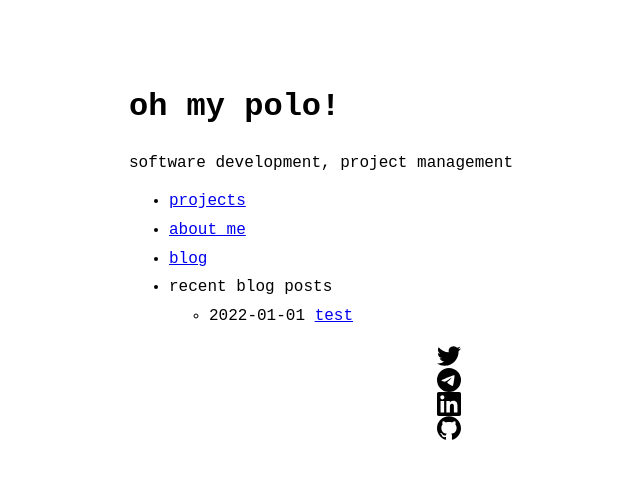
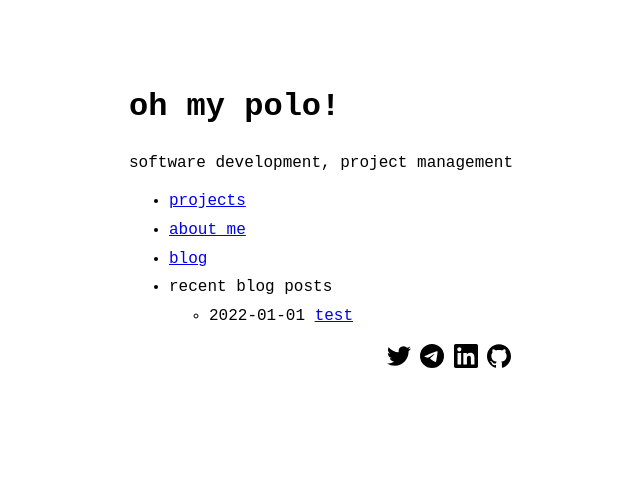
Before and after one commit to polo7/polo7.github.io, a Jekyll site: the page built from index.md, in a window 1280 px wide. Shown: the top 479 px of the page, without its empty margins (191-831 px from the left). Built offline with Jekyll 4.4.1, drawn with Linux system fonts in a browser that asks for light colours.

Commit message:
Update home.html

```diff
--- a/_layouts/home.html
+++ b/_layouts/home.html
@@ -13,8 +13,8 @@ layout: default
 {{ content }}
 
 <p align="center">
-  <a href="https://twitter.com/ohmypolo"><img src="/assets/img/twitter.svg" height="24" width="24" alt="Twitter"></a>
-  <a href="https://t.me/polo777"><img src="/assets/img/telegram.svg" height="24" width="24" alt="Telegram"></a>
-  <a href="https://linkedin.com/"><img src="/assets/img/linkedin.svg" height="24" width="24" alt="LinkedIn"></a>
-  <a href="https://github.com/polo7"><img src="/assets/img/github.svg" height="24" width="24" alt="GitHub"></a>
+  <a href="https://twitter.com/ohmypolo"><img src="/assets/img/twitter.svg" height="24" width="24" alt="Twitter" style="display: inline-block;"></a>
+  <a href="https://t.me/polo777"><img src="/assets/img/telegram.svg" height="24" width="24" alt="Telegram" style="display: inline-block;"></a>
+  <a href="https://linkedin.com/"><img src="/assets/img/linkedin.svg" height="24" width="24" alt="LinkedIn" style="display: inline-block;"></a>
+  <a href="https://github.com/polo7"><img src="/assets/img/github.svg" height="24" width="24" alt="GitHub" style="display: inline-block;"></a>
 </p>
```
